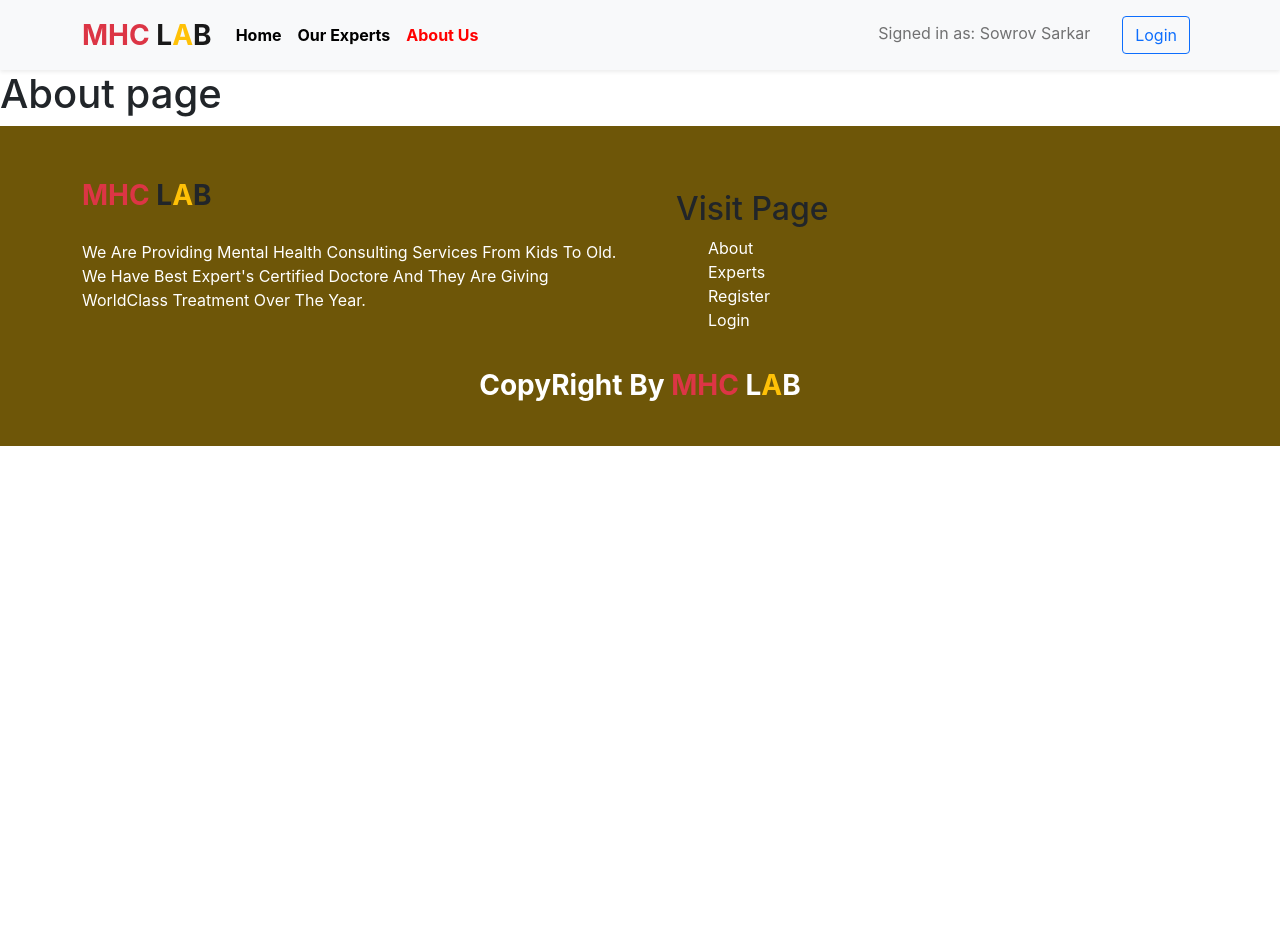
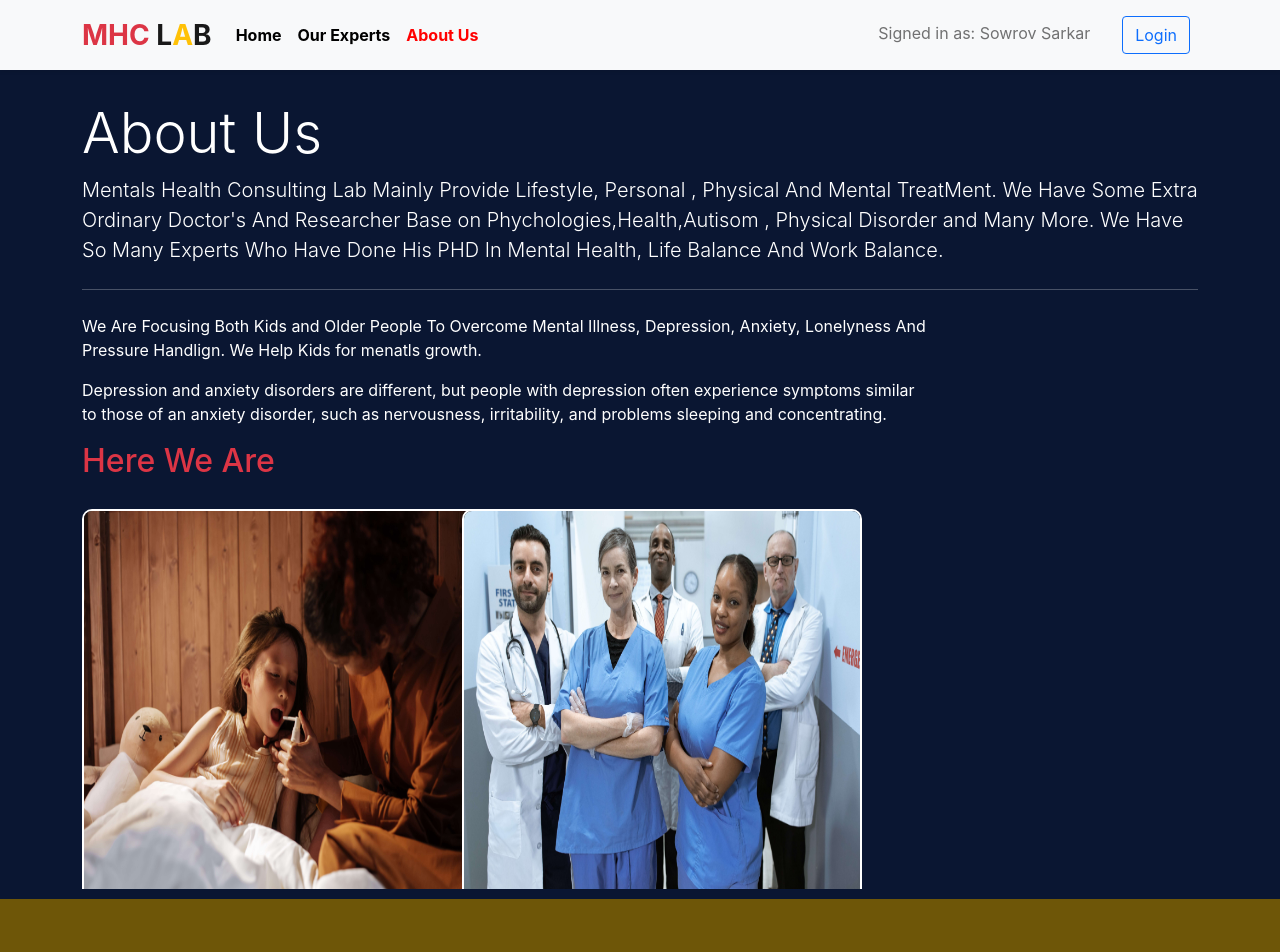
Before and after one commit to sowrovsarkar63/Mental-Health-Consultation-Lab-Web-App, a React (Create React App) app: page /about in a window 1280 px wide. Shown: the top 952 px of the page. Before the commit the page ends 800 px from the top, so only its background shows below. Built offline with nearby package versions, Linux system fonts and the light colour scheme.

Commit message:
About us section done

```diff
--- a/src/components/pages/About/About.css
+++ b/src/components/pages/About/About.css
@@ -0,0 +1,19 @@
+.about-page {
+    padding-top: 30px;
+    height: auto;
+    background-color: rgb(10, 22, 50);
+    color: #fff;
+}
+.about-gallary {
+    width: 400px;
+    height: 400px;
+    overflow: hidden;
+    margin-bottom: 10px;
+}
+.about-gallary img {
+    width: 100%;
+    height: 100%;
+    border: 2px solid #fff;
+    border-radius: 10px;
+    margin-top: 20px;
+}
--- a/src/components/pages/About/About.js
+++ b/src/components/pages/About/About.js
@@ -1,9 +1,52 @@
-import React from "react";
-
+import { Col, Container, Row } from "react-bootstrap";
+import img1 from "../../assets/about/about1.jpg";
+import img2 from "../../assets/about/about2.jpg";
+import "./About.css";
 const About = () => {
     return (
-        <div>
-            <h1>About page </h1>
+        <div className="about-page">
+            <Container>
+                <div className="jumbotron">
+                    <h1 className="display-4">About Us</h1>
+                    <p className="lead">
+                        Mentals Health Consulting Lab Mainly Provide Lifestyle,
+                        Personal , Physical And Mental TreatMent. We Have Some
+                        Extra Ordinary Doctor's And Researcher Base on
+                        Phychologies,Health,Autisom , Physical Disorder and Many
+                        More. We Have So Many Experts Who Have Done His PHD In
+                        Mental Health, Life Balance And Work Balance.
+                    </p>
+                    <hr className="my-4" />
+                    <p>
+                        We Are Focusing Both Kids and Older People To Overcome
+                        Mental Illness, Depression, Anxiety, Lonelyness And{" "}
+                        <br />
+                        Pressure Handlign. We Help Kids for menatls growth.
+                    </p>
+
+                    <p>
+                        Depression and anxiety disorders are different, but
+                        people with depression often experience symptoms similar{" "}
+                        <br />
+                        to those of an anxiety disorder, such as nervousness,
+                        irritability, and problems sleeping and concentrating.
+                    </p>
+                </div>
+
+                <Row>
+                    <h2 className="text-danger">Here We Are</h2>
+                    <Col xs={12} sm={12} md={4} lg={4} xl={4}>
+                        <div className="about-gallary">
+                            <img src={img1} alt="" />
+                        </div>
+                    </Col>
+                    <Col xs={12} sm={12} md={4} lg={4} xl={4}>
+                        <div className="about-gallary">
+                            <img src={img2} alt="" />
+                        </div>
+                    </Col>
+                </Row>
+            </Container>
         </div>
     );
 };
```
Also changed, not shown: src/components/assets/about/about1.jpg (added), src/components/assets/about/about2.jpg (added).
